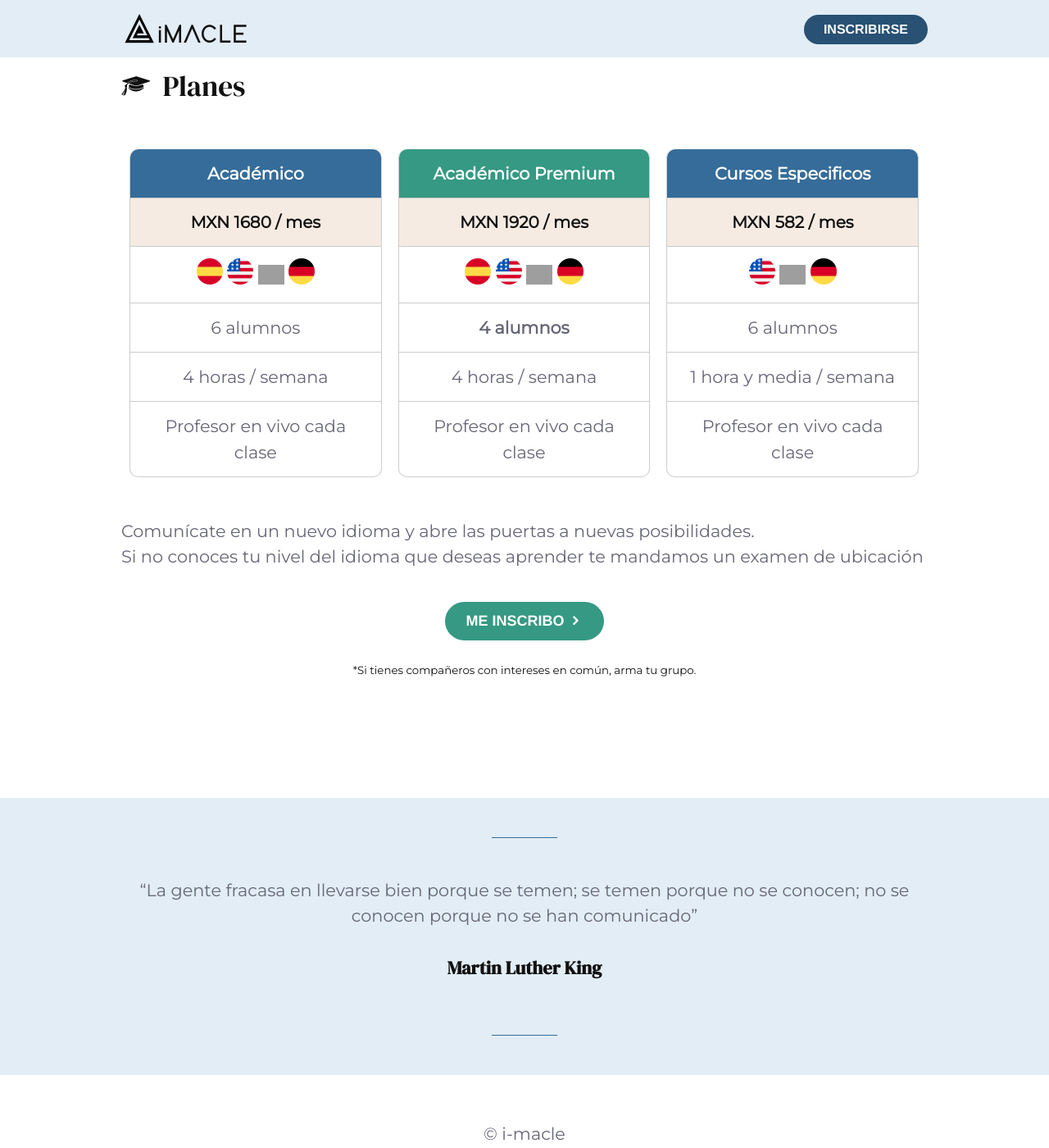
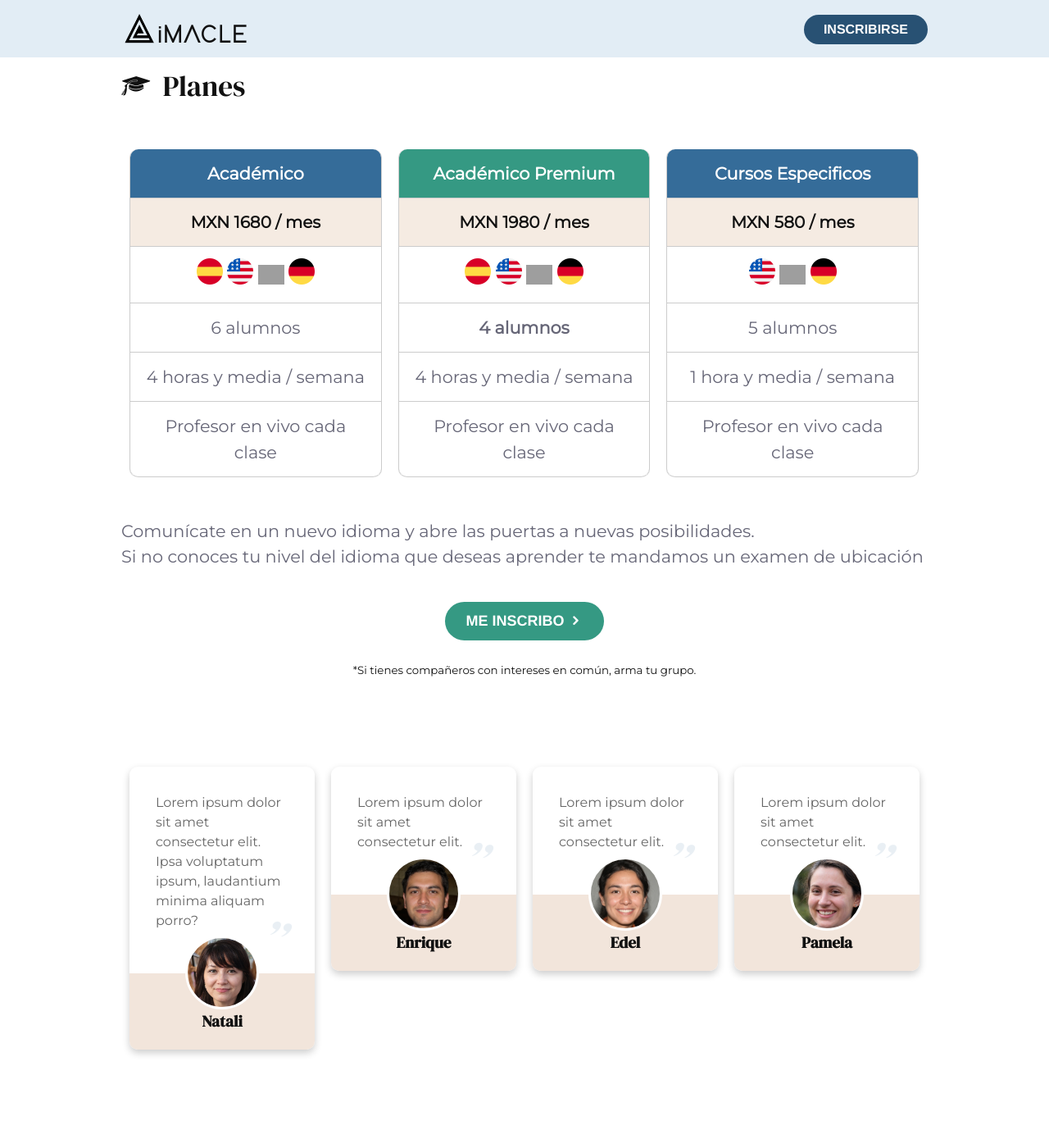
Before and after one commit to alexiscreuzot/i-macle.com, a Jekyll site: the page docs/index.html, which Jekyll copies as it is, in a window 1280 px wide and 1400 px high, scrolled down 2614 px. Shown: the whole window at 82% size. Built offline with Jekyll 4.4.1, drawn with Linux system fonts in a browser that asks for light colours; grey boxes are pictures that could not be loaded.

```diff
--- a/_layouts/default.html
+++ b/_layouts/default.html
@@ -19,6 +19,8 @@
 
     {% include prices.html %}
 
+    {% include testimonials.html %}
+
     {% include quote.html %}
 
     {% include footer.html %}
--- /dev/null
+++ b/_sass/testimonials.scss
@@ -0,0 +1,81 @@
+
+#testimonials {
+
+.testimonial-card {
+  float: left;
+  width: 25%;
+  padding: 10px;
+}
+
+.content {
+  border-radius: 10px;
+  box-shadow: 0 4px 10px rgba(0,0,0,.2);
+}
+
+.text{
+  padding: 2em 2rem 0;
+  font-size: 1rem;
+  font-weight: 200;
+  color: #666;
+}
+
+.image {
+  background-color:#ddd;
+  height: 90px;
+  width: 90px;
+  border-radius: 50%;
+  border: 3px solid white;
+
+  position: absolute;
+  top: -50%;
+  left: 50%;
+  transform: translateX(-50%);
+  display:flex;
+  justify-content:center;
+
+  &.natali {
+    background:no-repeat center/cover url("./assets/images/natali.jpg");
+  }
+  &.patrick {
+    background:no-repeat center/cover url("./assets/images/enrique.jpg");
+  }
+  &.edel {
+    background:no-repeat center/cover url("./assets/images/edel.jpg");
+  }
+  &.pamela {
+    background:no-repeat center/cover url("./assets/images/pamela.jpg");
+  }
+}
+
+.footer{
+  background: lighten($complement-color, 50%);
+  border-radius: 0 0 10px 10px;
+  position:relative;
+  text-align: center;
+  margin-top: -20px;
+}
+
+.quote{
+  font-size: 400%;
+  float: right;
+  opacity: .1;
+  transform: rotate(10deg) translate(-10px, -10px);
+  color:$accent-color;
+  font-family: $subtitle-font;
+}
+
+.person{
+  color:#111;
+  position: relative;
+  font-size:1.2rem;
+  font-weight: 600;
+  padding: 44px 0 20px;
+}
+
+@media only screen and (max-width: 600px) {
+  .testimonial-card {
+    width: 100%;
+  }
+}
+
+}
--- a/docs/index.html
+++ b/docs/index.html
@@ -153,7 +153,7 @@
         <img src="assets/images/germany.png" width="32">
         </li>
         <li>6 alumnos </li>
-        <li>4 horas / semana</li>
+        <li>4 horas y media / semana</li>
         <li>Profesor en vivo cada clase</li>
       </ul>
     </div>
@@ -161,7 +161,7 @@
     <div class="columns">
       <ul class="price">
         <li class="header premium">Académico Premium</li>
-        <li class="grey">MXN 1920 / mes</li>
+        <li class="grey">MXN 1980 / mes</li>
         <li>
         <img src="assets/images/spain.png" width="32">
         <img src="assets/images/usa.png" width="32">
@@ -169,7 +169,7 @@
         <img src="assets/images/germany.png" width="32">
         </li>
         <li><b>4 alumnos</b></li>
-        <li>4 horas / semana</li>
+        <li>4 horas y media / semana</li>
         <li>Profesor en vivo cada clase</li>
       </ul>
     </div>
@@ -177,13 +177,13 @@
     <div class="columns">
       <ul class="price">
         <li class="header">Cursos Especificos</li>
-        <li class="grey">MXN 582 / mes</li>
+        <li class="grey">MXN 580 / mes</li>
         <li>
         <img src="assets/images/usa.png" width="32">
         <img src="assets/images/france.png" width="32">
         <img src="assets/images/germany.png" width="32">
         </li>
-        <li>6 alumnos </li>
+        <li>5 alumnos </li>
         <li>1 hora y media / semana</li>
         <li>Profesor en vivo cada clase</li>
       </ul>
@@ -205,6 +205,66 @@
     </div>
 
   </div>
+</div>
+
+
+    <div id="testimonials" class="section">
+
+  <div class="container">
+
+    <div class="testimonial-card">
+      <div class="content">
+        <div class="text">Lorem ipsum dolor sit amet consectetur elit. Ipsa voluptatum ipsum, laudantium minima aliquam porro? <i class="quote">”</i></div>
+        <div style="clear:both;"></div>
+        <div class="footer">
+          <div class="image natali"></div>
+          <h3 class='person'>Natali</h3>
+        </div>
+      </div>
+    </div>
+  </div>
+
+  <div class="container">
+    <div class="testimonial-card">
+     <div class="content">
+      <div class="text">Lorem ipsum dolor sit amet consectetur elit.  <i class="quote">”</i></div>
+      <div style="clear:both;"></div>
+      <div class="footer">
+        <div class="image patrick"></div>
+        <h3 class='person'>Enrique</h3>
+      </div>
+    </div>
+  </div>
+</div>
+
+<div class="container">
+    <div class="testimonial-card">
+     <div class="content">
+      <div class="text">Lorem ipsum dolor sit amet consectetur elit.  <i class="quote">”</i></div>
+      <div style="clear:both;"></div>
+      <div class="footer">
+        <div class="image edel"></div>
+        <h3 class='person'>Edel</h3>
+      </div>
+    </div>
+  </div>
+</div>
+
+<div class="container">
+    <div class="testimonial-card">
+     <div class="content">
+      <div class="text">Lorem ipsum dolor sit amet consectetur elit.  <i class="quote">”</i></div>
+      <div style="clear:both;"></div>
+      <div class="footer">
+        <div class="image pamela"></div>
+        <h3 class='person'>Pamela</h3>
+      </div>
+    </div>
+  </div>
+</div>
+
+<div style="clear:both;"></div>
+
 </div>
 
 
--- a/main.scss
+++ b/main.scss
@@ -27,4 +27,5 @@ $body-color: lighten($accent-color, 80%);
     "buttons",
     "layout",
     "slider",
-    "prices"
+    "prices",
+    "testimonials"
```
Also changed, not shown: _includes/prices.html (+5 -5 lines), _includes/testimonials.html (added, +58 -0 lines), assets/images/edel.jpg (added), assets/images/enrique.jpg (added), assets/images/natali.jpg (added), assets/images/pamela.jpg (added), docs/assets/images/edel.jpg (added), docs/assets/images/enrique.jpg (added), docs/assets/images/natali.jpg (added), docs/assets/images/pamela.jpg (added), docs/main.css, 2 other files.
